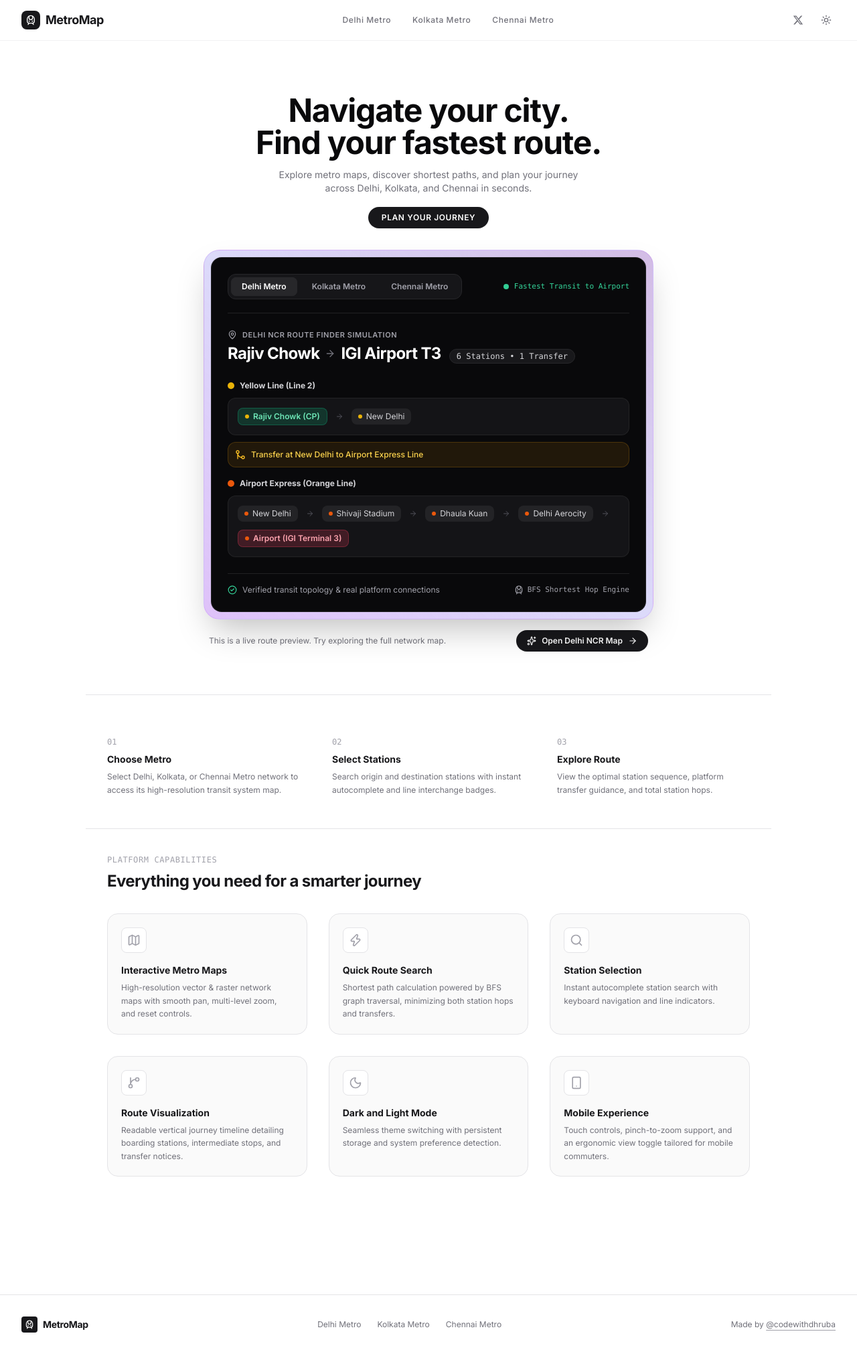
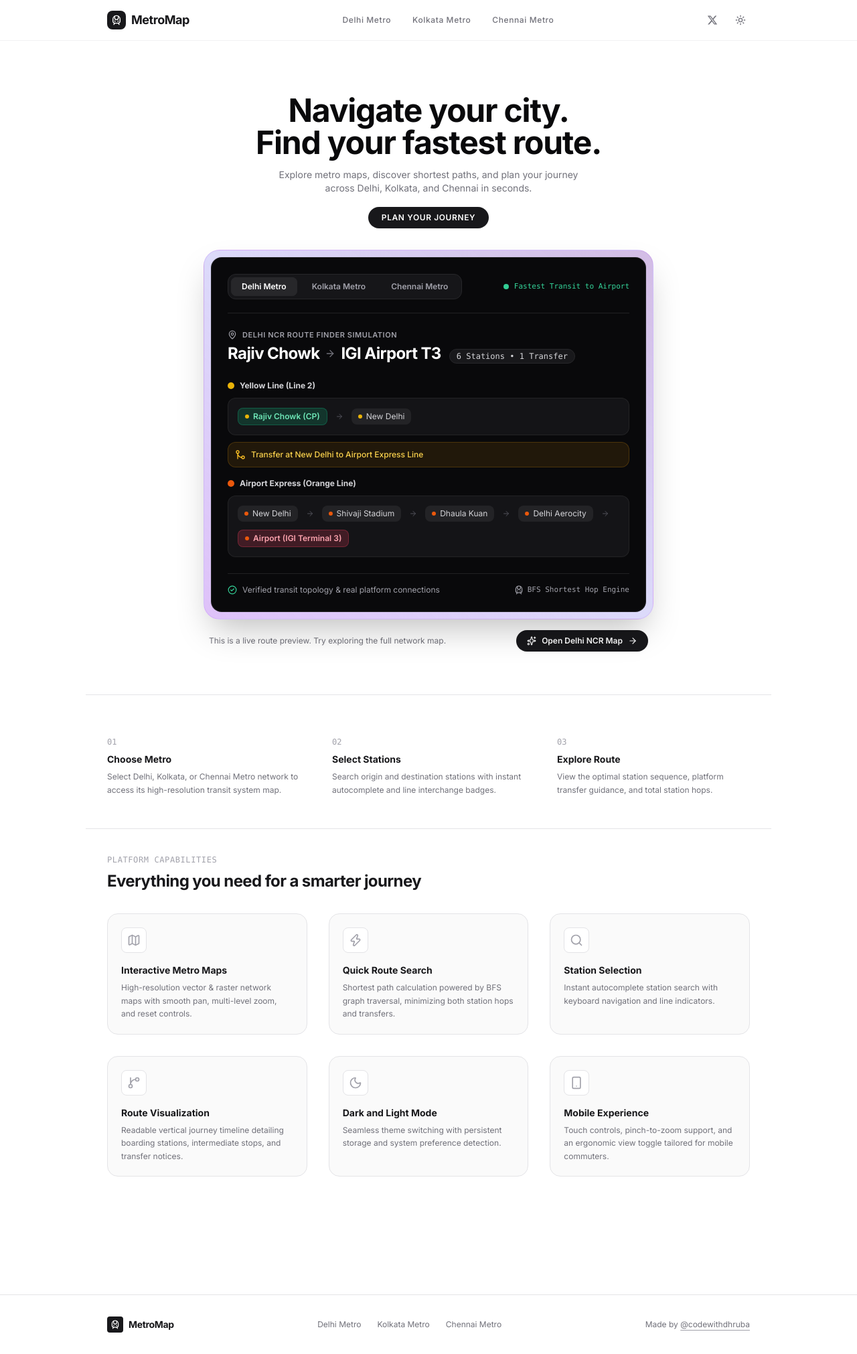
Before and after one commit to codewithdhruba01/apna_metro, a React (Vite) app: page / in a window 1280 px wide. Shown: the whole page at 67% size. Built offline with nearby package versions, Linux system fonts and the light colour scheme.

Commit message:
feat: fix Footer and Navbar width

```diff
--- a/src/components/Footer.tsx
+++ b/src/components/Footer.tsx
@@ -5,7 +5,7 @@ import { TrainFront } from 'lucide-react';
 export const Footer: React.FC = () => {
   return (
     <footer className="w-full border-t border-zinc-200 dark:border-zinc-900 bg-white dark:bg-black transition-colors duration-300 py-8 mt-24">
-      <div className="max-w-7xl mx-auto px-5 sm:px-8 flex flex-col sm:flex-row items-center justify-between gap-6">
+      <div className="max-w-5xl mx-auto px-5 sm:px-8 flex flex-col sm:flex-row items-center justify-between gap-6">
         {/* Left: Brand */}
         <Link to="/" className="flex items-center gap-2 group">
           <div className="flex items-center justify-center w-6 h-6 rounded bg-zinc-900 text-white dark:bg-white dark:text-black">
--- a/src/components/Navbar.tsx
+++ b/src/components/Navbar.tsx
@@ -19,7 +19,7 @@ export const Navbar: React.FC = () => {
 
   return (
     <header className="sticky top-0 z-50 w-full transition-all duration-300 bg-white/70 dark:bg-black/75 backdrop-blur-md border-b border-zinc-200/50 dark:border-zinc-900/80">
-      <div className="max-w-7xl mx-auto px-5 sm:px-8 py-3.5 sm:py-4 flex items-center justify-between">
+      <div className="max-w-5xl mx-auto px-5 sm:px-8 py-3.5 sm:py-4 flex items-center justify-between">
         {/* Left: Brand Logo (Static, no hover scale effect) */}
         <Link
           to="/"
```
